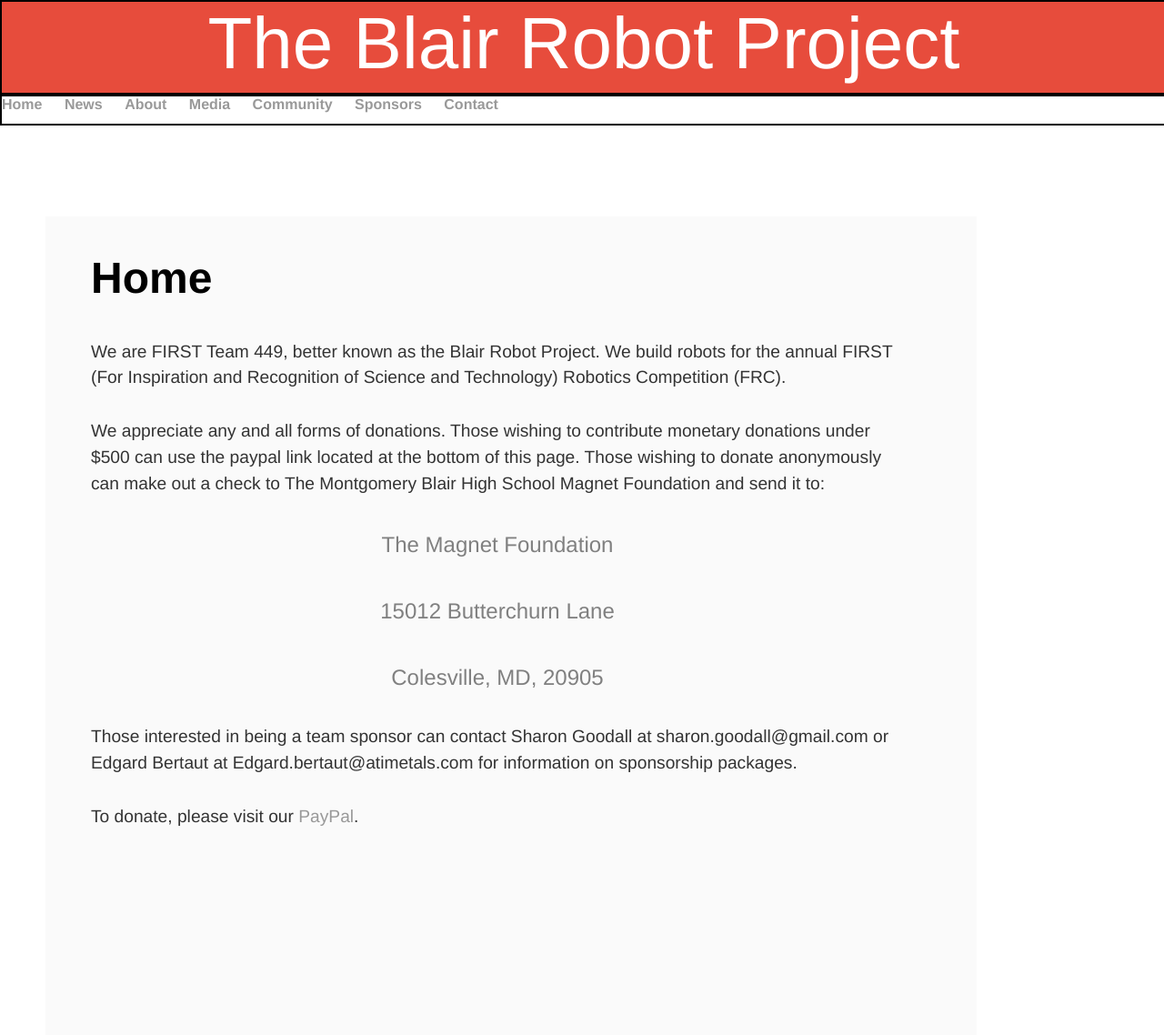
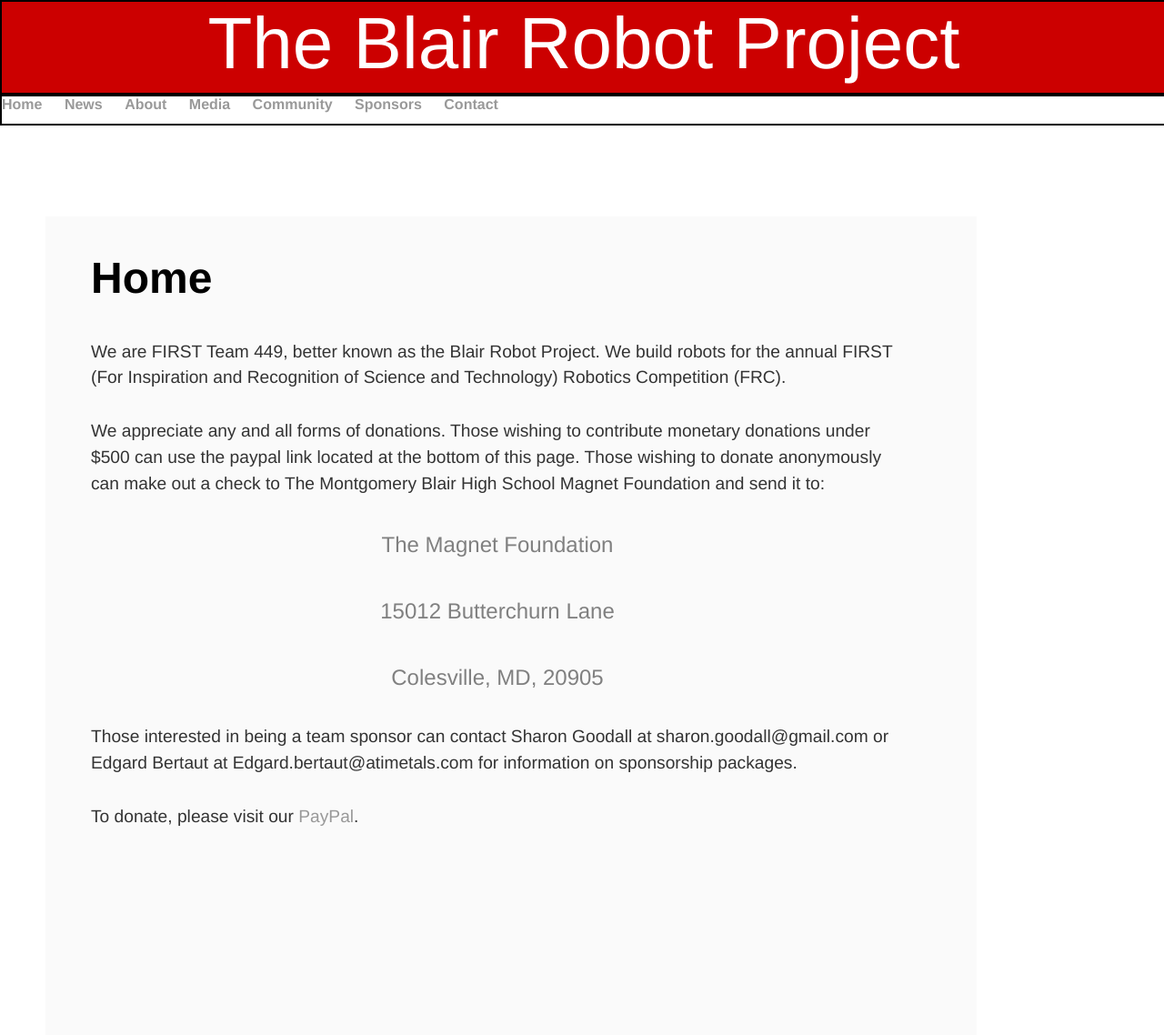
Before and after one commit to mouseythemouse/blair-robot-project.github.io, a Jekyll site: the page built from index.html, in a window 1280 px wide. Shown: the whole page at 91% size. Built offline with Jekyll 4.4.1, drawn with Linux system fonts in a browser that asks for light colours.

Commit message:
Update main.css

```diff
--- a/css/main.css
+++ b/css/main.css
@@ -16,7 +16,7 @@ header {
     text-align: center;
     color: white;
     border: 2px solid black;
-    background-color: #E74C3C;
+    background-color: #cc0000;
 }
 
 nav ul {
```
